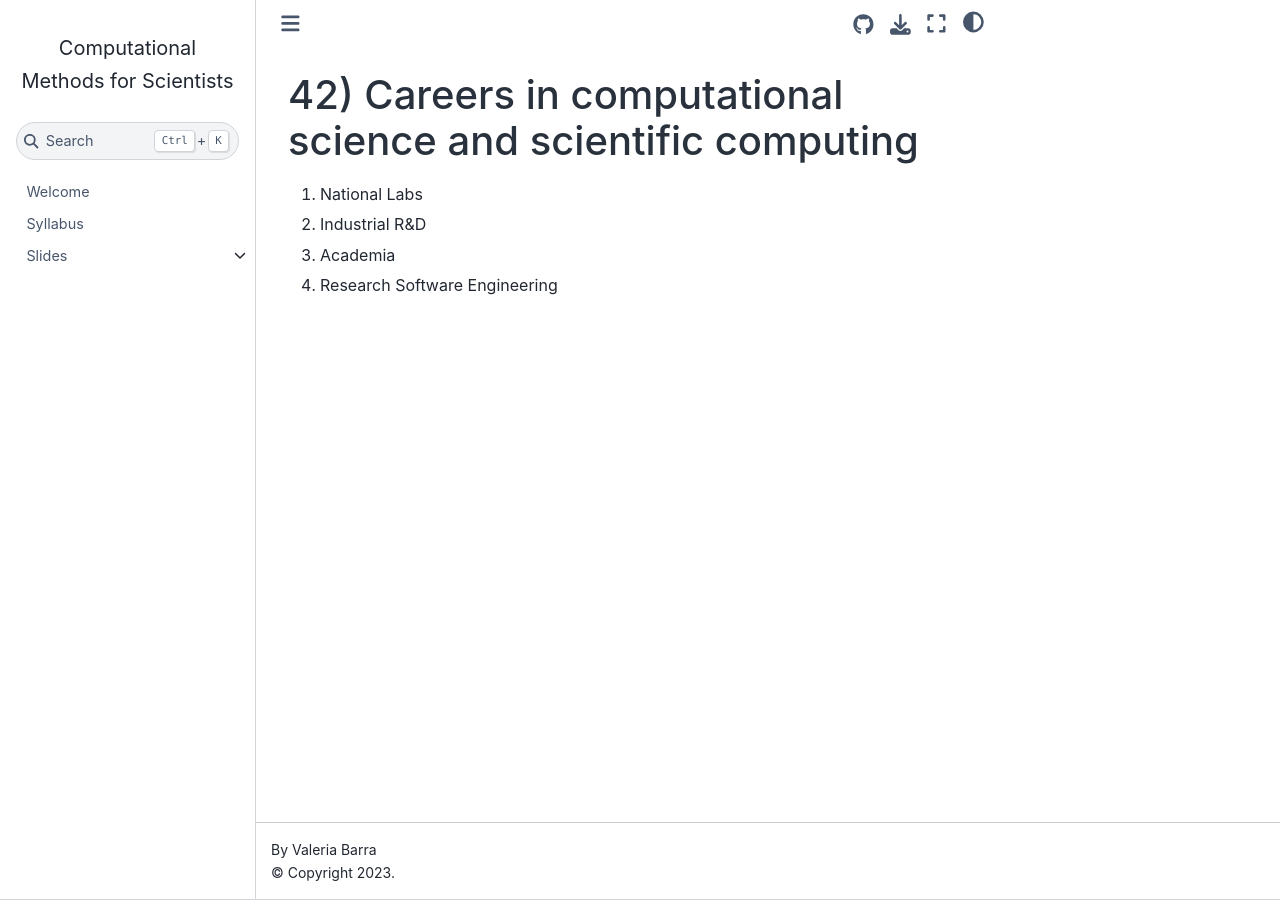
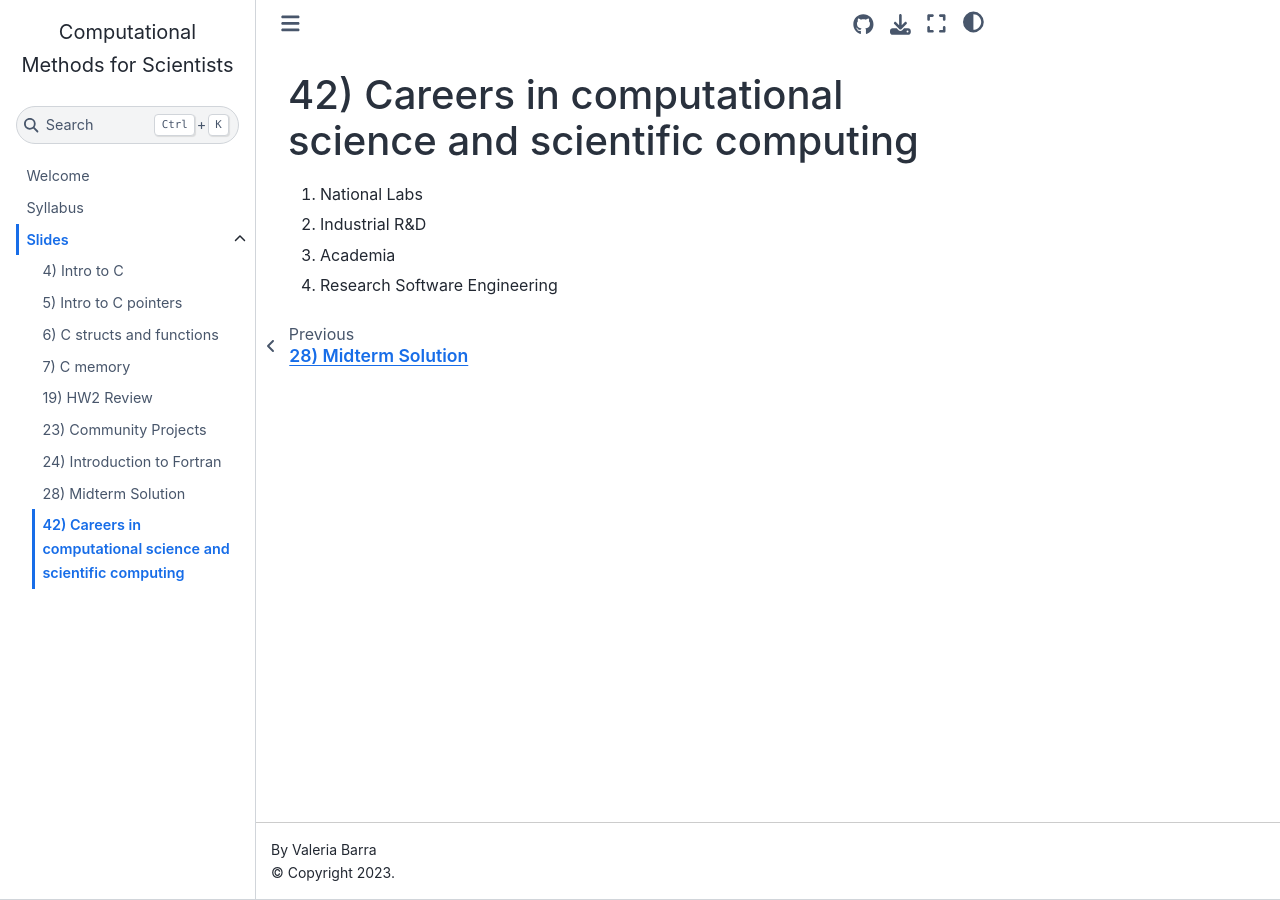
Before and after one commit to sdsu-comp526/fall24, a Jupyter Book: the page built from slides/module10-5_careers.md, in a window 1280 px wide. Built offline with Jupyter Book 1.0.4 settings and Sphinx 7.4.7 and the Sphinx Book theme 1.1.4, drawn with Linux system fonts in a browser that asks for light colours; pages that are not in the unit, such as notebooks, are missing from menus.

Commit message:
Rename fem.md -> fem.ipynb

```diff
--- a/_toc.yml
+++ b/_toc.yml
@@ -47,3 +47,7 @@
   - file: slides/module10-1_diffeq.ipynb
   - file: slides/module10-2_stiff_equations.ipynb
   - file: slides/module10-3_cfd.ipynb
+  - file: slides/module10-4_fem.ipynb
+  - file: slides/module10-5_careers.md
+  - file: slides/module10-6_extra_sparse_la.ipynb
+  - file: slides/module10-7_extra-fast_transforms.ipynb
```
Also changed, not shown: 2 other files.
